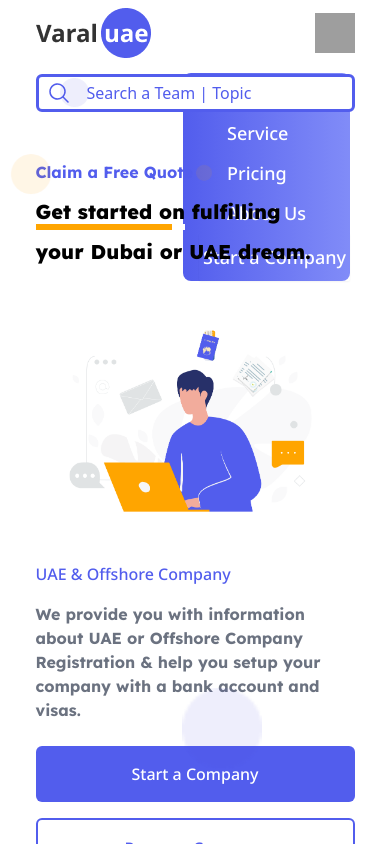
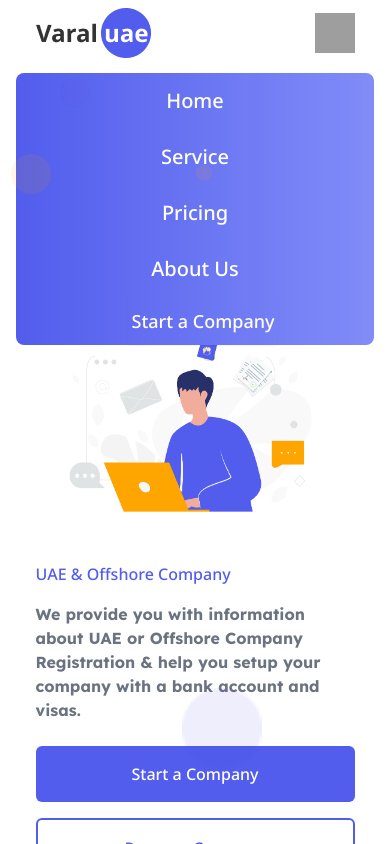
Before and after one commit to iamfutureflash/varal-uae, a React (Vite) app: page / in a window 390 px wide. Both pictures are taken after a click on the picture 334 px from the left and 33 px from the top of the page. Shown: the top 844 px of the page. Built offline with nearby package versions, Linux system fonts and the light colour scheme; grey boxes are pictures that could not be loaded; a web font is replaced by a local one.

Commit message:
for small screen navbar updated z index

```diff
--- a/package.json
+++ b/package.json
@@ -17,6 +17,7 @@
     "@fortawesome/free-solid-svg-icons": "^6.2.1",
     "@fortawesome/react-fontawesome": "^0.2.0",
     "gh-pages": "^4.0.0",
+    "node": "^19.4.0",
     "react": "^18.2.0",
     "react-dom": "^18.2.0",
     "react-router-dom": "^6.6.1",
--- a/src/components/Navbar.jsx
+++ b/src/components/Navbar.jsx
@@ -7,14 +7,14 @@ function Navbar() {
       <div className=''>
         <img src={varal_uae} alt="varal uae logo" className='' />
       </div>
-      <div className='for-small-screen md:hidden '>
+      <div className='for-small-screen md:hidden z-10 '>
         <img src={toggle?close:menu} alt="menu" className='w-10 h-10 relative' onClick={()=>setToggle((toggle)=>!toggle)} />
-        <div className={`for-small-screen-visible-on-click ${toggle?'flex':'hidden'}  absolute flex-col justify-center items-center space-x-4  right-10   slider_gradient rounded-lg mt-5 sidebar`}>
-          <ul className='flex flex-col  justify-center item-center   text-white capitalize  text-lg font-noto font-medium leading-10'>
-            <li className='cursor-pointer'>home</li>
-            <li className='cursor-pointer'>service</li>
-            <li className='cursor-pointer'>pricing</li>
-            <li className='cursor-pointer'>about us</li>
+        <div className={`for-small-screen-visible-on-click ${toggle?'flex':'hidden'}  absolute flex-col justify-center items-center space-x-4  left-4 right-4    slider_gradient rounded-lg mt-5 sidebar`}>
+          <ul className='flex flex-col  justify-center item-center   text-white capitalize  text-xl font-noto font-medium leading-10 w-[90vw]'>
+            <li className='cursor-pointer text-center py-2'>home</li>
+            <li className='cursor-pointer text-center py-2'>service</li>
+            <li className='cursor-pointer text-center py-2'>pricing</li>
+            <li className='cursor-pointer text-center py-2'>about us</li>
           </ul>
           <button className='hover:bg-primary text-white px-1 py-1 hover:px-1 hover:py-1 rounded-sm shadow-sm text-lg font-noto cursor-pointer font-medium leading-10'>Start a Company</button>
         </div>
```
Also changed, not shown: 1 other file (tests, documents, lock files or other folders).
